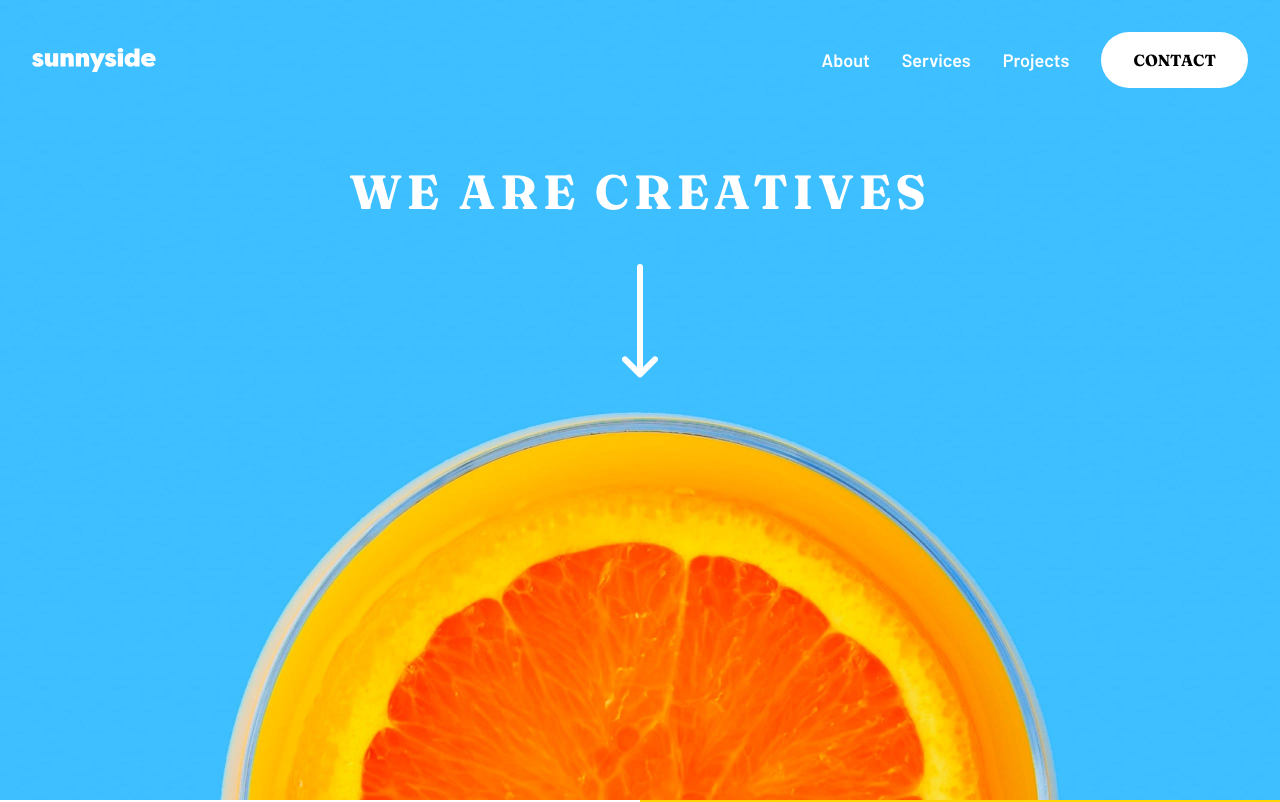
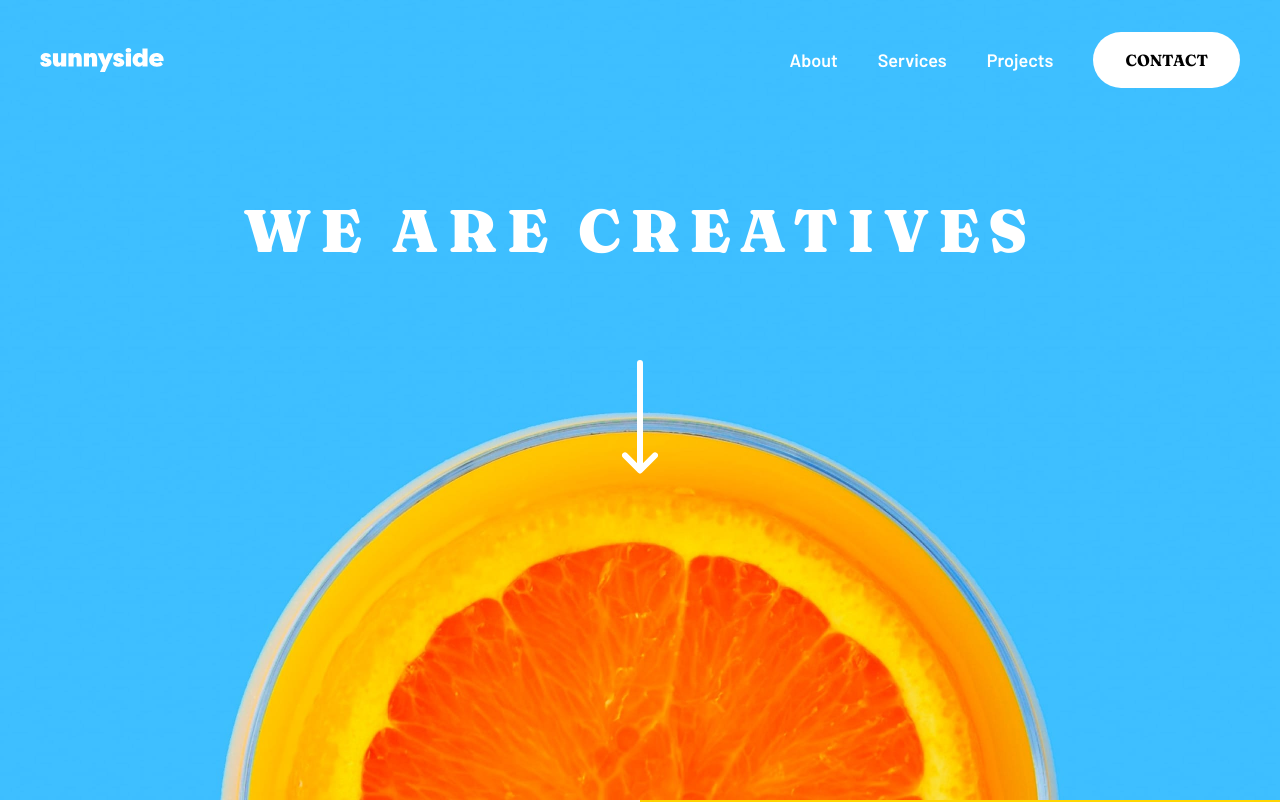
Before and after one commit to Md-Talim/sunnyside-agency-landing-page, a React (Create React App) app: page / in a window 1280 px wide. Shown: the top 802 px of the page. Built offline with nearby package versions, Linux system fonts and the light colour scheme.

Commit message:
modified spaces and sizes according to the design

```diff
--- a/src/components/Header.js
+++ b/src/components/Header.js
@@ -8,10 +8,10 @@ const Header = () => (
   >
     <Nav />
     <div className="text-center">
-      <h1 className="text-neutral-100 text-5xl tracking-widest font-serif uppercase my-12">
+      <h1 className="text-neutral-100 text-6xl tracking-[.15em] font-serif font-black uppercase my-20">
         we are creatives
       </h1>
-      <img className="inline-block" src={downArrow} alt="down arrow" />
+      <img className="inline-block mt-5" src={downArrow} alt="down arrow" />
     </div>
   </header>
 );
--- a/src/components/Nav.js
+++ b/src/components/Nav.js
@@ -15,7 +15,7 @@ const Nav = () => {
   }
 
   return (
-    <nav className="flex items-center justify-between p-8">
+    <nav className="flex items-center justify-between py-8 px-10">
       <img src={logo} alt="logo" />
       <img
         src={hamburgerMenu}
@@ -24,7 +24,7 @@ const Nav = () => {
         onClick={handleMenuVisibility}
       />
       {/* <ul className="hidden sm:flex gap-8 items-center">      */}
-      <ul className="primary-navigation sm:flex sm:gap-8 sm:items-center" data-expanded={isExpanded}>
+      <ul className="primary-navigation sm:flex sm:gap-10 sm:items-center" data-expanded={isExpanded}>
         {links.map((link, index) => (
           <Link key={index} name={link} />
         ))}
```
